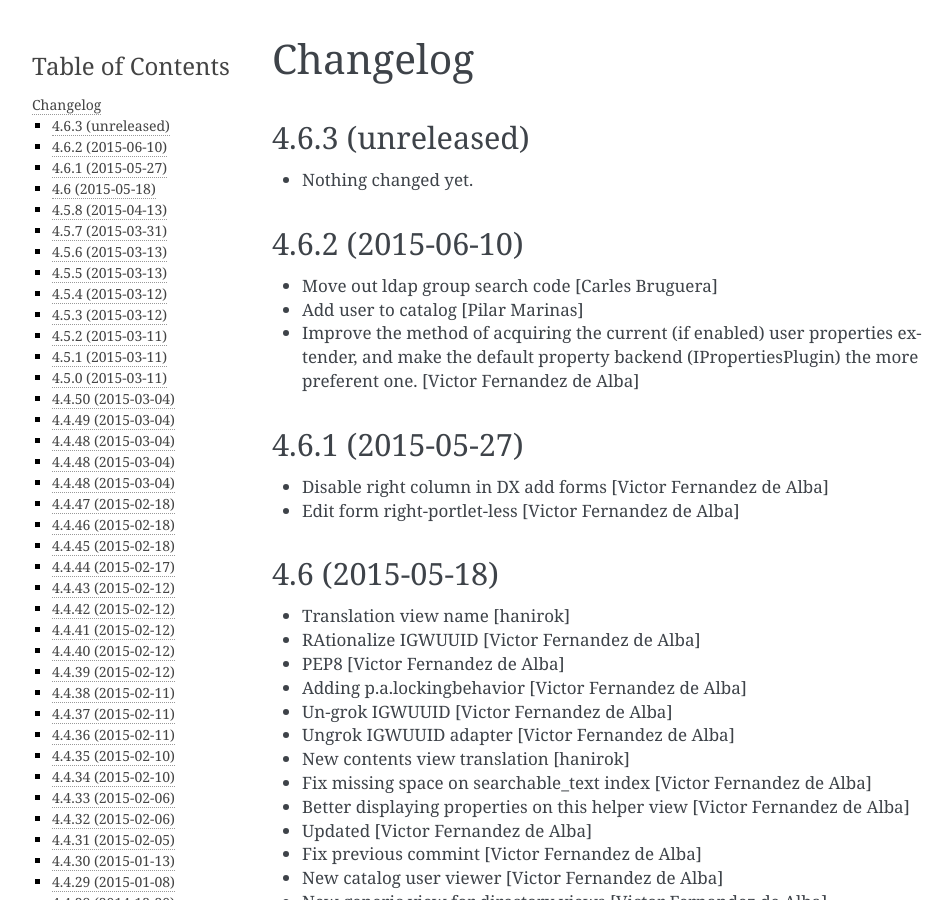
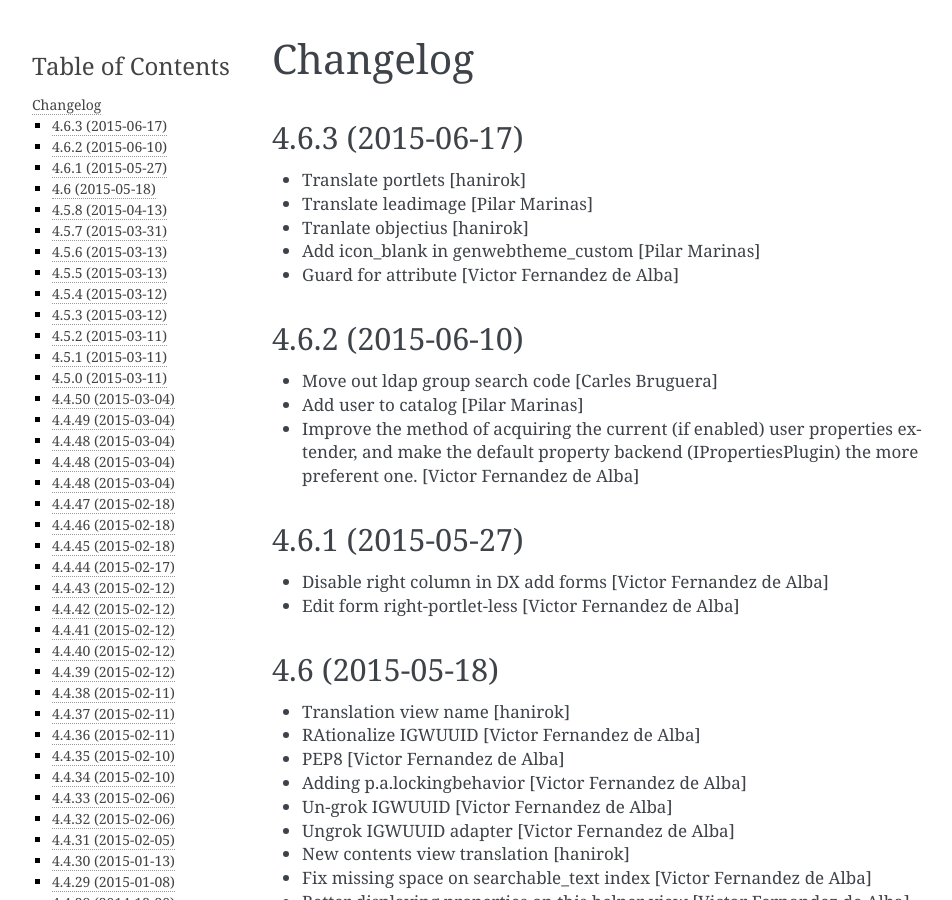
Before and after one commit to UPCnet/genweb.core, a Sphinx documentation site: the page built from docs/HISTORY.rst, in a window 1280 px wide and 900 px high. Shown: the whole window, without its empty margins (148-1100 px from the left). Built offline with Sphinx 7.4.7, drawn with Linux system fonts in a browser that asks for light colours.

Commit message:
Preparing release 4.6.3

```diff
--- a/docs/HISTORY.rst
+++ b/docs/HISTORY.rst
@@ -1,11 +1,14 @@
 Changelog
 =========
 
-4.6.3 (unreleased)
+4.6.3 (2015-06-17)
 ------------------
 
-- Nothing changed yet.
-
+* Translate portlets [hanirok]
+* Translate leadimage [Pilar Marinas]
+* Tranlate objectius [hanirok]
+* Add icon_blank in genwebtheme_custom [Pilar Marinas]
+* Guard for attribute [Victor Fernandez de Alba]
 
 4.6.2 (2015-06-10)
 ------------------
--- a/setup.py
+++ b/setup.py
@@ -1,7 +1,7 @@
 from setuptools import setup, find_packages
 import os
 
-version = '4.6.3.dev0'
+version = '4.6.3'
 
 README = open('README.rst').read()
 HISTORY = open(os.path.join('docs', 'HISTORY.rst')).read()
```
